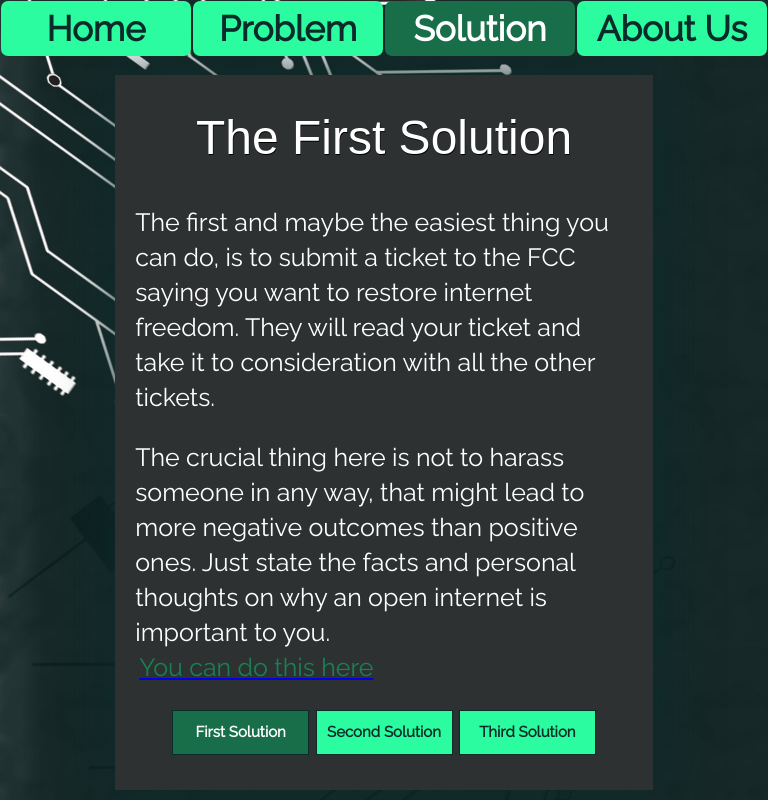
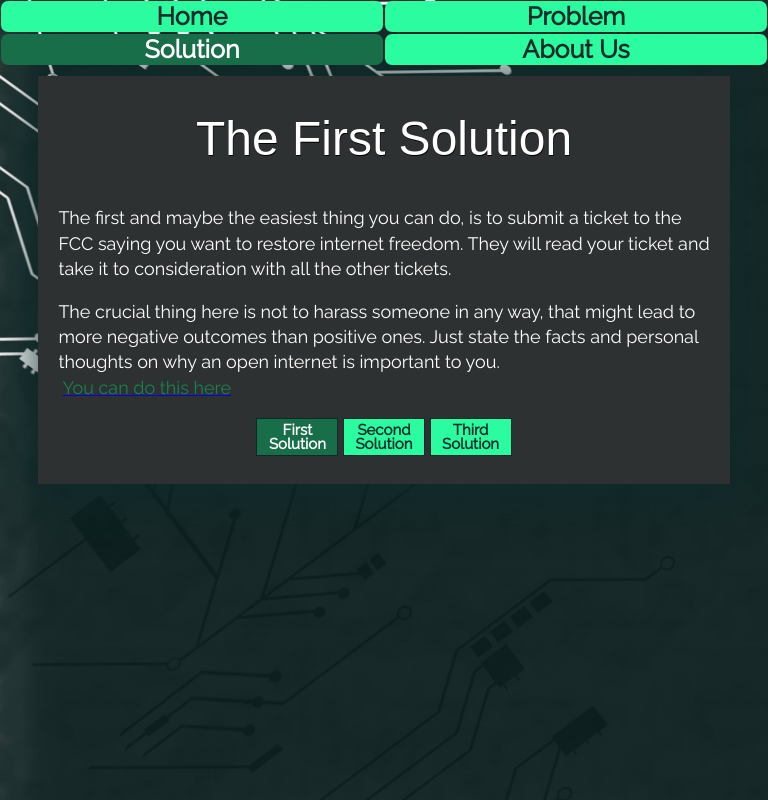
Before and after one commit to Kayizoku/FinalProject, a plain HTML site: page 1sol.html in a window 768 px wide. Drawn offline with Linux system fonts and the light colour scheme.

Commit message:
Addet mellomstor scaling

```diff
--- a/style.css
+++ b/style.css
@@ -125,8 +125,7 @@ a:focus{
 	.navbar a{
 		width: 49.8%;
 		padding: 3px 0px;
-		font-size: 20px;
-		border-width: 1.1px;
+		font-size: 22px;
 	}
 	section{
 		margin: 0% 3%;
@@ -134,7 +133,7 @@ a:focus{
 	}
 
 	body{
-		font-size: 18px;
+		font-size: 16px;
 	}
 	.KnapperMidten a{
 		font-size: 12px;
@@ -143,6 +142,23 @@ a:focus{
 	}
 }
 
-.sources{
-	overflow: hidden;
+@media only screen and (max-width: 900px) and (min-width: 701px){
+	.navbar a{
+		width: 49.8%;
+		padding: 3px 0px;
+		font-size: 25px;
+	}
+	section{
+		margin: 0% 5%;
+		margin-top: 4.2em !important;
+	}
+
+	body{
+		font-size: 18px;
+	}
+	.KnapperMidten a{
+		font-size: 15px;
+		width: 80px;
+		line-height: 14px;
+	}
 }
```
